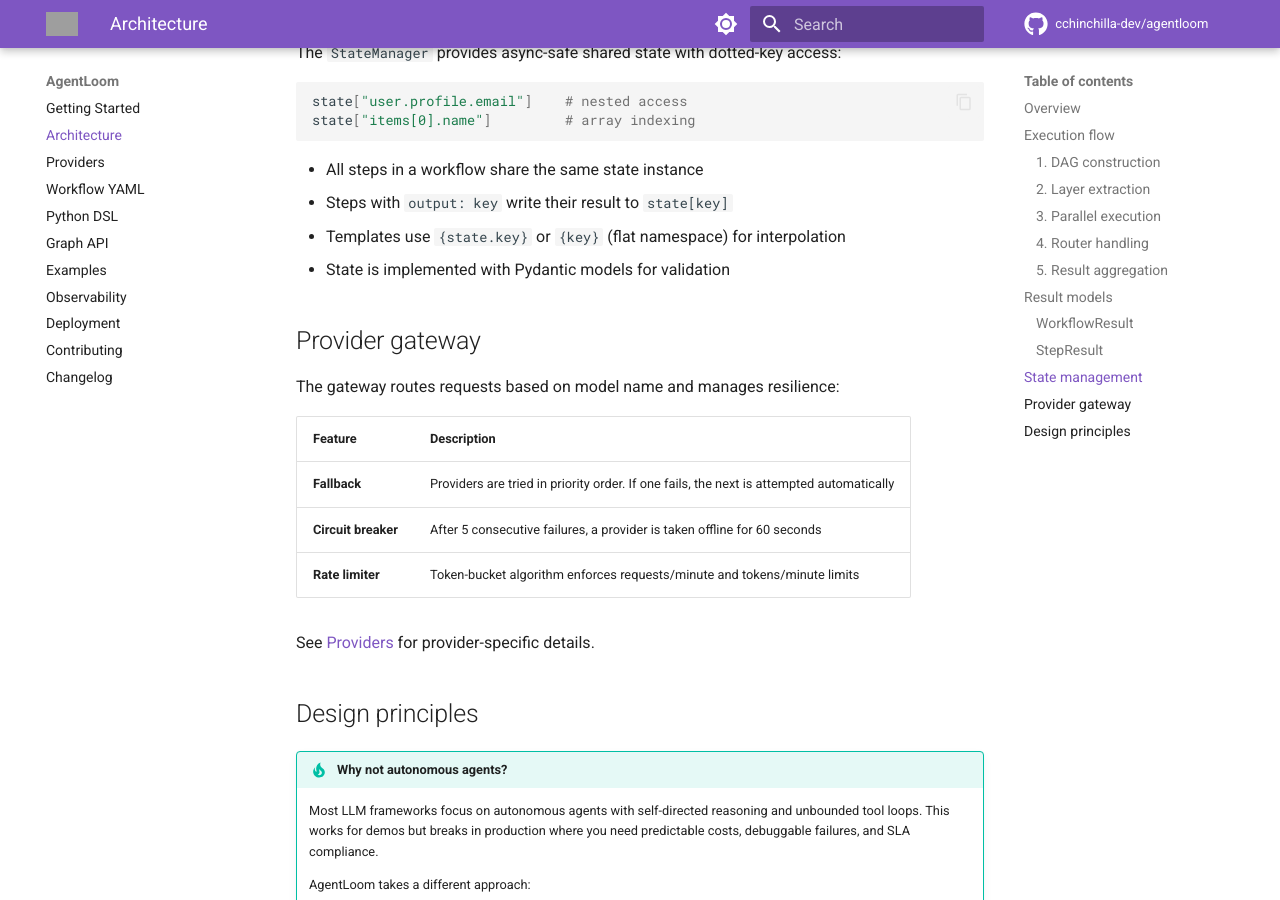
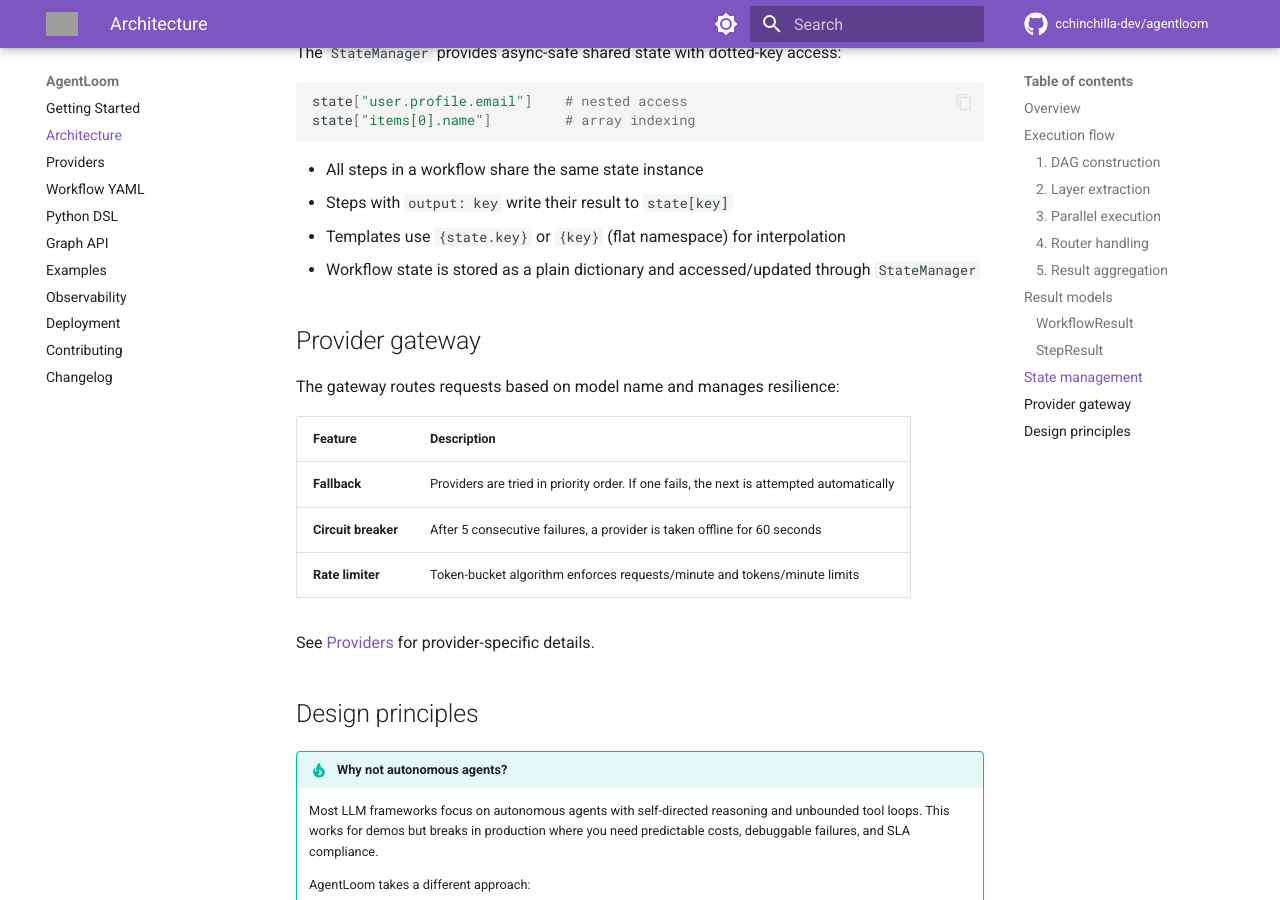
Before and after one commit to cchinchilla-dev/agentloom, an MkDocs documentation site: the page built from docs/architecture.md, in a window 1280 px wide and 900 px high, scrolled down 3156 px. Built offline with MkDocs 1.6.1 and Material for MkDocs 9.7.7, drawn with Linux system fonts in a browser that asks for light colours; comment, search, counter and statistics services are not loaded; some of the changed text lies outside the part shown; grey boxes are pictures that could not be loaded.

Commit message:
fix state manager description in architecture docs

```diff
--- a/docs/architecture.md
+++ b/docs/architecture.md
@@ -11,7 +11,7 @@ AgentLoom is a **deterministic workflow orchestrator** — not an autonomous age
 |                   Workflow Engine                   |
 |  +-----------+  +-----------+  +---------------+    |
 |  |DAG Parser |  | Scheduler |  | State Manager |    |
-|  |& Validator|  |  (anyio)  |  |  (Pydantic)   |    |
+|  |& Validator|  |  (anyio)  |  |  (dict+lock)  |    |
 |  +-----------+  +-----------+  +---------------+    |
 +-----------------------------------------------------+
 |                   Step Executors                    |
@@ -114,7 +114,7 @@ state["items[0].name"]         # array indexing
 - All steps in a workflow share the same state instance
 - Steps with `output: key` write their result to `state[key]`
 - Templates use `{state.key}` or `{key}` (flat namespace) for interpolation
-- State is implemented with Pydantic models for validation
+- Workflow state is stored as a plain dictionary and accessed/updated through `StateManager`
 
 ## Provider gateway
 
```
